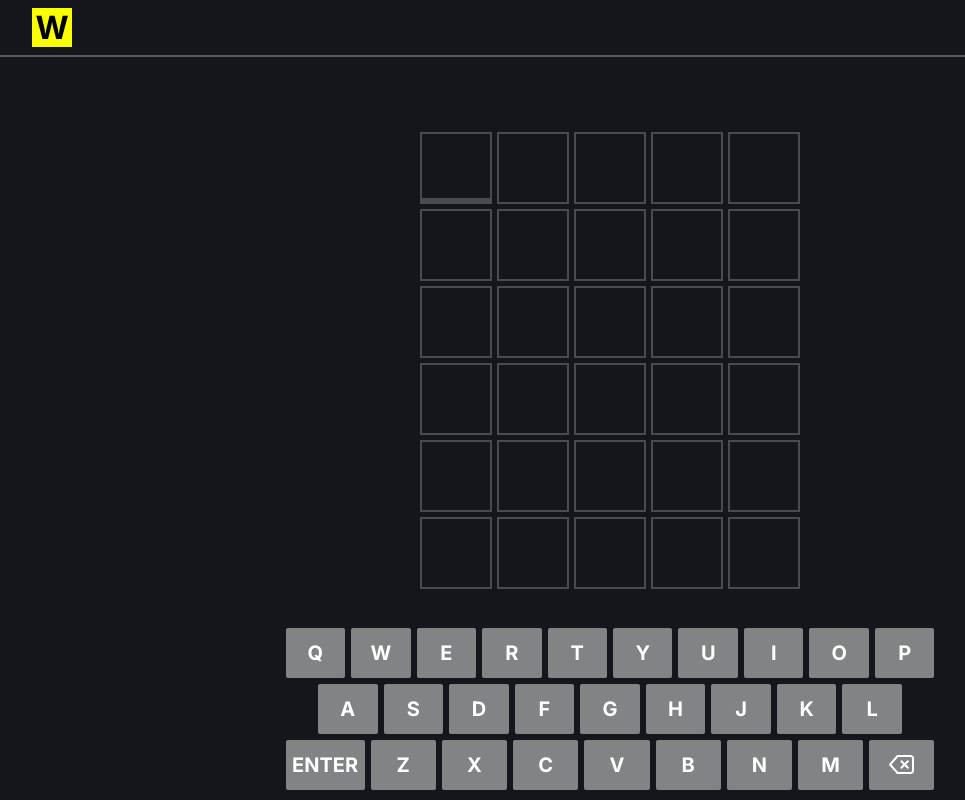
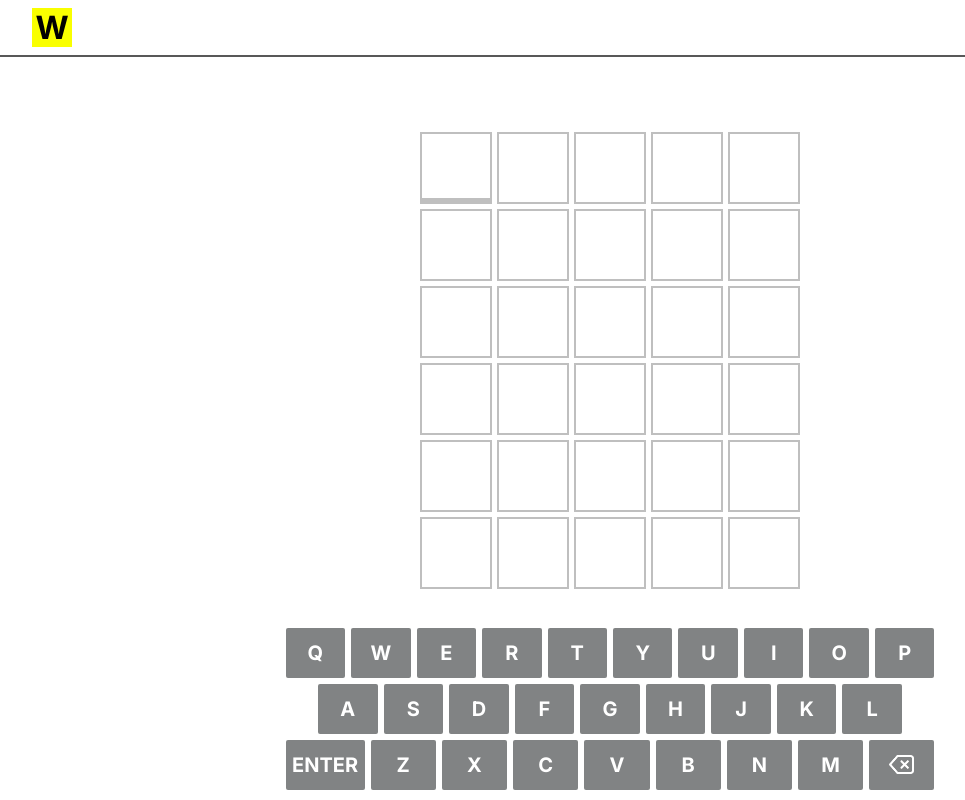
Before and after one commit to edmundo-xicara/desafio-wordle, a React (Create React App) app: page / in a window 1280 px wide. Shown: the whole page, without its empty margins (30-995 px from the left). Built offline with nearby package versions, Linux system fonts and the light colour scheme.

Commit message:
Img de preview do jogo

```diff
--- a/src/components/Palavra/Palavra.module.scss
+++ b/src/components/Palavra/Palavra.module.scss
@@ -20,7 +20,7 @@ $tamanho-maximo-quadrado: 7.75vh;
         border: 2px solid rgba(128, 128, 128, 0.5);
         font-family: var(--fonte-principal);
         font-weight: 700;
-        font-size: 2rem;
+        font-size: 16px;
         color: var(--cor-da-fonte);
     }
 }
@@ -30,5 +30,6 @@ $tamanho-maximo-quadrado: 7.75vh;
     .palavra .letra {
         max-width: $tamanho-maximo-quadrado;
         max-height: $tamanho-maximo-quadrado;
+        font-size: 32px;
     }
 }
--- a/src/components/Palavra/index.tsx
+++ b/src/components/Palavra/Palavra.tsx
@@ -1,9 +1,9 @@
-import React from 'react';
 import style from './Palavra.module.scss';
+import { IPalavra } from '../../types/palavras';
 import './style.scss';
 
 
-export default function Palavra({linha, palavra}: {linha: number, palavra: Record<string, Record<string, string>>}) {
+export default function Palavra({linha, palavra}: {linha: number, palavra: IPalavra}) {
     return (
         <article className={`${style.palavra} palavra`} id={'palavra'+linha}>
 
--- a/src/components/Teclado/Teclado.module.scss
+++ b/src/components/Teclado/Teclado.module.scss
@@ -27,7 +27,7 @@ $distancia-teclas: 6px;
             background-color: #818384;
             border: none;
             border-radius: 2px;
-            color: var(--cor-da-fonte);
+            color: white;
             font-family: var(--fonte-principal);
             font-weight: 700;
             font-size: 20px;
--- a/src/components/Teclado/index.tsx
+++ b/src/components/Teclado/Teclado.tsx
@@ -1,8 +1,8 @@
 import deleteImg from '../../assets/img/delete.png';
-import listaPalavras from '../../local-json/lista-palavras.json';
-import listaPalavrasSemAcento from '../../local-json/lista-palavras-sem-acento.json';
+import listaPalavras from '../../banco-de-palavras/lista-palavras.json';
+import listaPalavrasSemAcento from '../../banco-de-palavras/lista-palavras-sem-acento.json';
+import style from './Teclado.module.scss';
 import React, { useCallback } from 'react';
-import style from './Teclado.module.scss';
 import { IPalavras } from '../../types/palavras';
 import { IPosicao } from '../../types/posicao';
 import { ITeclado } from '../../types/teclado';
@@ -292,15 +292,14 @@ async function verificaPalavra(
         setPalavras(estadoAnterior => {
             let novoEstado = Object.assign({}, estadoAnterior);
             let campoLetra = novoEstado[`palavra${linha}`][`campoLetra${i}`];
-            let letra = campoLetra.letra;
+            let letra = removeAcento(campoLetra.letra);
             let letraIndex = removeAcento(palavraSecreta).indexOf(letra);
             let letraSecreta = palavraSecreta[i];
-            let tecla = document.getElementById(letra) as HTMLButtonElement;
+            let tecla = document.getElementById(removeAcento(letra)) as HTMLButtonElement;
 
             if(letra === removeAcento(letraSecreta) && letraSecreta !== ' ') {
 
                 campoLetra.classe = 'verificado acertou';
-                campoLetra.letra = letraSecreta;
                 tecla.classList.add('acertou');
 
                 palavraSecreta = palavraSecreta.replace(letraSecreta, ' ');
@@ -320,14 +319,7 @@ async function verificaPalavra(
                 }
 
                 if(!tecla.classList.contains('tem-na-palavra') && !tecla.classList.contains('acertou')) {
-                    tecla.disabled = true;
                     tecla.classList.add('desabilitado');
-
-                    setTeclado((estadoAnterior) => {
-                        let novoEstado = Object.assign({}, estadoAnterior);
-                        delete novoEstado.teclasPermitidas[novoEstado.teclasPermitidas.indexOf(letra)];
-                        return novoEstado;
-                    })
                 }
 
             }
@@ -340,8 +332,8 @@ async function verificaPalavra(
 
     setTeclado((estadoAnterior) => ({...estadoAnterior, habilitado: true}))
 
-    if(letrasAcertadas === 5) terminaJogo(true, palavraSecreta);
-    else if(linha === 5) terminaJogo(false, palavraSecreta);
+    if(letrasAcertadas === 5) terminaJogo(true, palavraSecreta, setTeclado);
+    else if(linha === 5) terminaJogo(false, palavraSecreta, setTeclado);
 }
 
 
@@ -357,9 +349,12 @@ async function alertaErro(texto: string, posicao: IPosicao) {
 }
 
 
-function terminaJogo(acertou: boolean, palavraSecreta: string) {
-    const teclas = document.querySelectorAll('#teclado button') as NodeListOf<HTMLButtonElement>;
-    teclas.forEach(tecla => tecla.disabled = true);
+function terminaJogo(
+    acertou: boolean,
+    palavraSecreta: string,
+    setTeclado: React.Dispatch<React.SetStateAction<ITeclado>>
+) {
+    setTeclado((estadoAnterior) => ({...estadoAnterior, habilitado: false}))
 
     const palavras = document.querySelectorAll('.palavra');
     palavras.forEach(palavra => {
--- a/src/index.css
+++ b/src/index.css
@@ -7,10 +7,6 @@
     --cor-acerto: #538D4E;
     --cor-tem-na-palavra: #B59F3B;
     --cor-da-fonte: white;
-}
-
-html {
-    font-size: 8px;
 }
 
 *,
@@ -30,19 +26,23 @@ body{
 
 .desabilitado {
     background-color: #585858 !important;
+    color: white !important;
 }
 
 .tem-na-palavra {
     background-color: var(--cor-tem-na-palavra) !important;
+    color: white !important;
 }
 
 .acertou {
     background-color: var(--cor-acerto) !important;
+    color: white !important;
 }
 
 
-@media screen and (min-height: 600px) {
-    html {
-        font-size: 16px;
+@media (prefers-color-scheme: light) {
+    :root {
+        --cor-de-fundo: white;
+        --cor-da-fonte: #14161C;
     }
 }
```
Also changed, not shown: src/pages/App.tsx (+6 -6 lines), src/assets/img/preview-jogo.png (added), src/banco-de-palavras/lista-palavras-sem-acento.json (renamed from src/local-json/lista-palavras-sem-acento.json), src/banco-de-palavras/lista-palavras.json (renamed from src/local-json/lista-palavras.json), src/components/Cabecalho/Cabecalho.tsx (renamed from src/components/Cabecalho/index.tsx), 1 other file (tests, documents, lock files or other folders).
